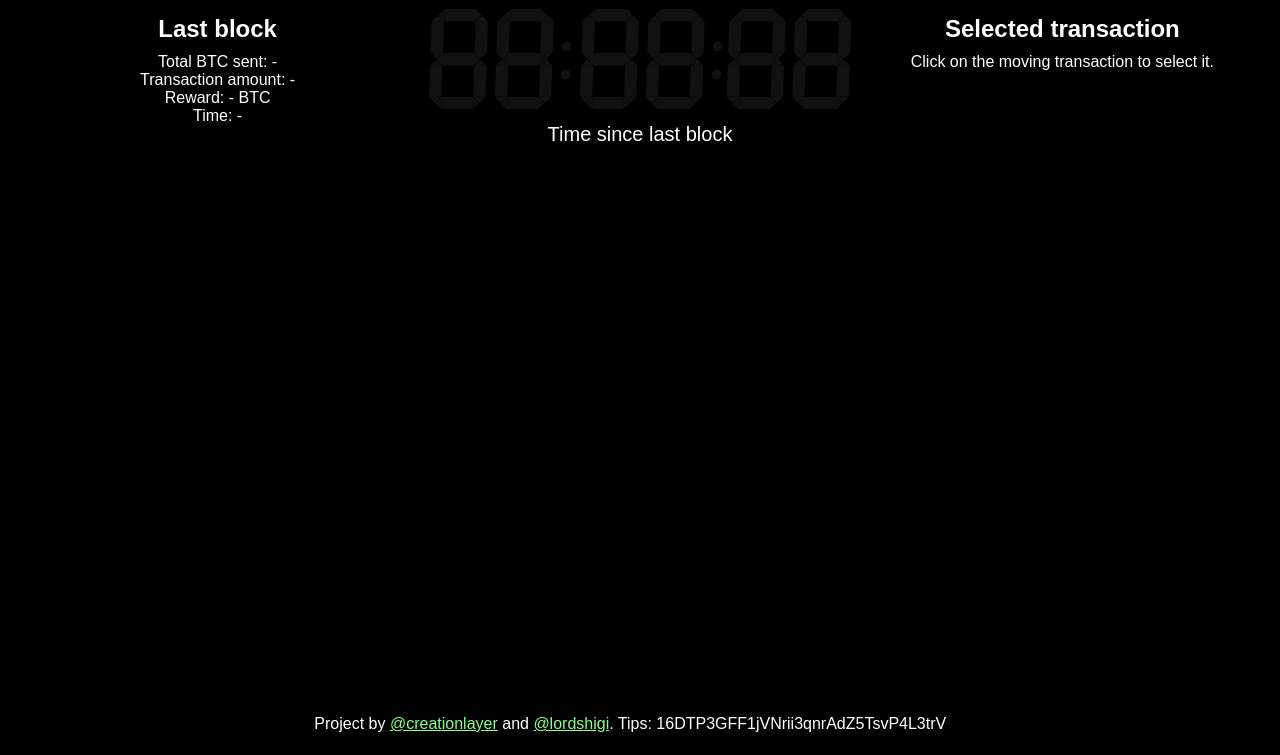
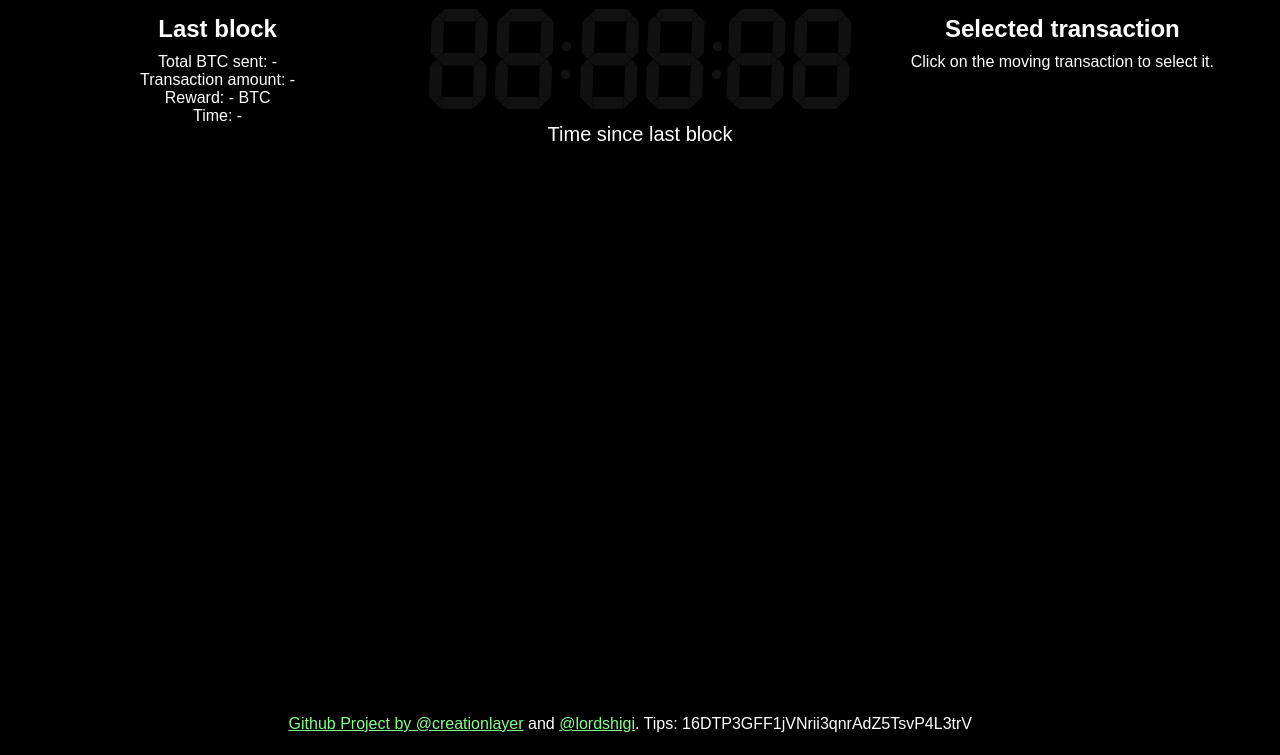
Before and after one commit to creationlayer/bits-blockchain-visualizer, a plain HTML site: page index.html in a window 1280 px wide. Shown: the part 45-800 px from the top of the page. Drawn offline with Linux system fonts and the light colour scheme; a script that the page names is missing; a web font is replaced by a local one.

Commit message:
add github link

```diff
--- a/index.html
+++ b/index.html
@@ -274,7 +274,7 @@
 			<audio id="newBlockAudio" src="assets/notif.mp3" type="audio/mpeg"></audio>
 		</div>
 
-		<footer class="site-footer">
+		<footer class="site-footer"><a href="https://github.com/creationlayer/bits-blockchain-visualizer">Github
 			Project by <a href="http://twitter.com/creationlayer">@creationlayer</a> and <a href="http://twitter.com/lordshigi">@lordshigi</a>. Tips: 16DTP3GFF1jVNrii3qnrAdZ5TsvP4L3trV <div id="changetip_tipme_button" style="display: inline-block; margin-left: 15px" data-bid="6bADGbvW3zXexGUjKSEhh8" data-uid="TMnn8VqaALJh2yAepzCcv4"></div><script>(function(document,script,id){var js,r=document.getElementsByTagName(script)[0],protocol=/^http:/.test(document.location)?'http':'https';if(!document.getElementById(id)){js=document.createElement(script);js.id=id;js.src=protocol+'://widgets.changetip.com/public/js/widgets.js';r.parentNode.insertBefore(js,r)}}(document,'script','changetip_w_0'));</script>
 		</footer>
 
```
